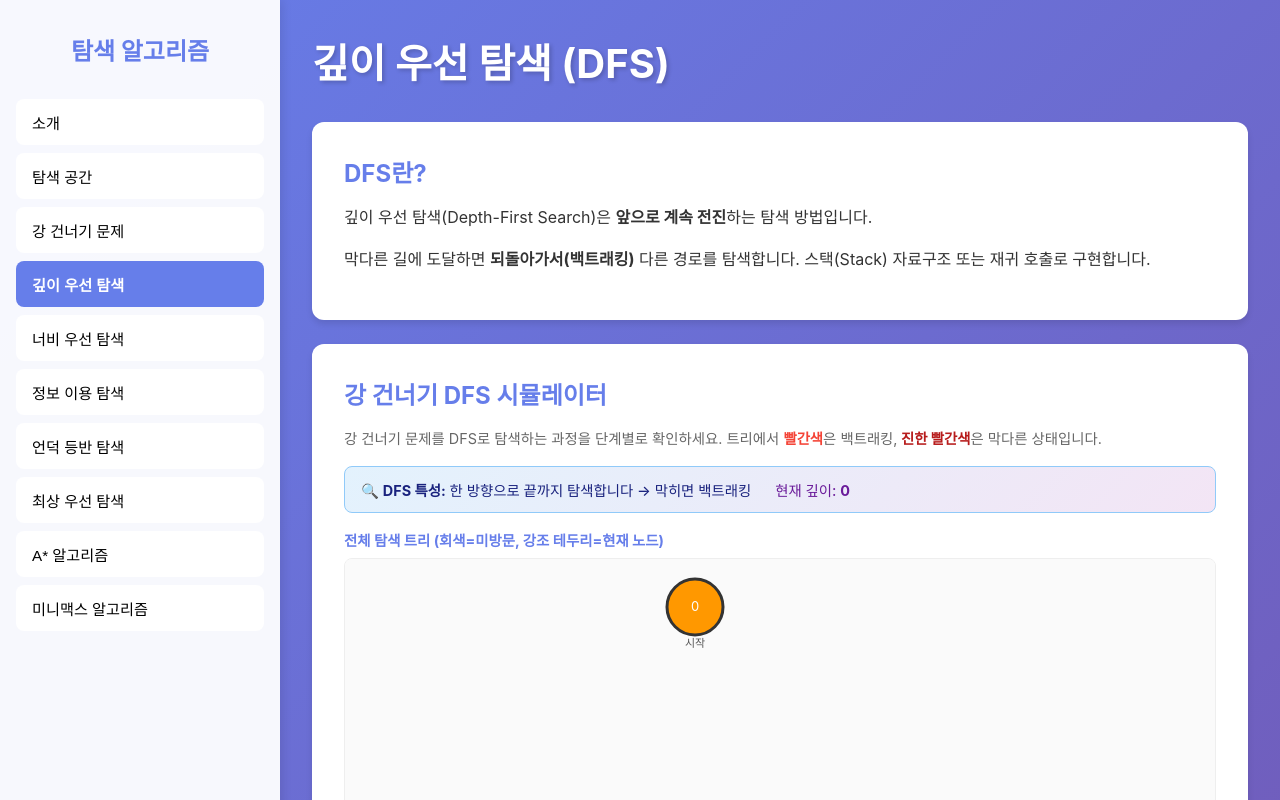
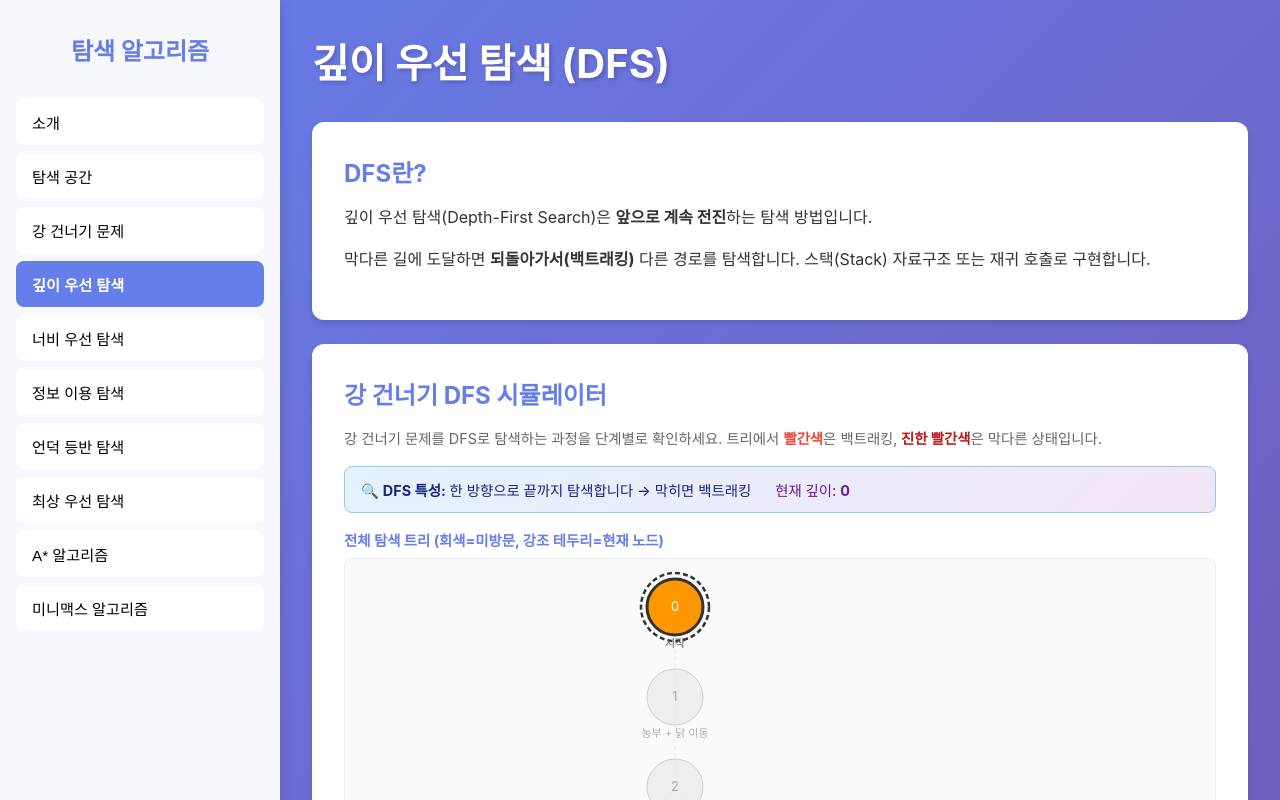
Before and after one commit to tlsdydwns20513-dot/search-algorithm-edu-v2, a React (Vite) app: page / in a window 1280 px wide. Both pictures are taken after a click on the button "깊이 우선 탐색". Shown: the top 800 px of the page. Built offline with nearby package versions, Linux system fonts and the light colour scheme.

Commit message:
fix: update src/components/shared/TreeVisualizer.tsx

```diff
--- a/src/components/shared/TreeVisualizer.tsx
+++ b/src/components/shared/TreeVisualizer.tsx
@@ -2,7 +2,8 @@ import { useMemo, useRef } from 'react'
 import { SearchTreeNode } from '../../types/index'
 
 interface TreeVisualizerProps {
-  nodes: SearchTreeNode[]
+  nodes: SearchTreeNode[]        // 현재까지 생성된 노드 (방문 상태 포함)
+  allNodes?: SearchTreeNode[]    // 전체 트리 노드 (미리 그리기용)
   currentNodeId: string
   mode: 'dfs' | 'bfs'
   width?: number
@@ -35,7 +36,6 @@ function buildLayout(nodes: SearchTreeNode[], mode: 'dfs' | 'bfs'): LayoutNode[]
   const nodeMap = new Map(nodes.map(n => [n.id, n]))
 
   if (mode === 'bfs') {
-    // 깊이별 레벨 레이아웃
     const byDepth = new Map<number, SearchTreeNode[]>()
     for (const n of nodes) {
       const arr = byDepth.get(n.depth) ?? []
@@ -58,7 +58,6 @@ function buildLayout(nodes: SearchTreeNode[], mode: 'dfs' | 'bfs'): LayoutNode[]
       })
     }
 
-    // 중앙 정렬: minX/maxX 기준으로 오프셋 적용
     if (layout.length > 0) {
       const xs = layout.map(l => l.x)
       const minX = Math.min(...xs)
@@ -69,7 +68,6 @@ function buildLayout(nodes: SearchTreeNode[], mode: 'dfs' | 'bfs'): LayoutNode[]
 
     return layout
   } else {
-    // DFS: 방문 순서 기반 레이아웃 (트리 구조 유지)
     const layout: LayoutNode[] = []
     let xCounter = 0
 
@@ -94,7 +92,6 @@ function buildLayout(nodes: SearchTreeNode[], mode: 'dfs' | 'bfs'): LayoutNode[]
     const root = nodes.find(n => n.parentId === null)
     if (root) dfsLayout(root.id, 0)
 
-    // 중앙 정렬: minX/maxX 기준으로 오프셋 적용
     if (layout.length > 0) {
       const xs = layout.map(l => l.x)
       const minX = Math.min(...xs)
@@ -107,16 +104,21 @@ function buildLayout(nodes: SearchTreeNode[], mode: 'dfs' | 'bfs'): LayoutNode[]
   }
 }
 
-export default function TreeVisualizer({ nodes, currentNodeId, mode, width = 700, height = 400 }: TreeVisualizerProps) {
+export default function TreeVisualizer({ nodes, allNodes, currentNodeId, mode, width = 700, height = 400 }: TreeVisualizerProps) {
   const containerRef = useRef<HTMLDivElement>(null)
 
-  const layout = useMemo(() => buildLayout(nodes, mode), [nodes, mode])
+  // allNodes가 있으면 전체 트리 레이아웃 기준으로 그리기
+  const baseNodes = allNodes ?? nodes
+  const layout = useMemo(() => buildLayout(baseNodes, mode), [baseNodes, mode])
 
   const posMap = useMemo(() => {
     const m = new Map<string, { x: number; y: number }>()
     for (const l of layout) m.set(l.id, { x: l.x, y: l.y })
     return m
   }, [layout])
+
+  // 현재까지 방문한 노드 맵 (status 정보 포함)
+  const visitedNodeMap = useMemo(() => new Map(nodes.map(n => [n.id, n])), [nodes])
 
   if (layout.length === 0) {
     return (
@@ -137,10 +139,7 @@ export default function TreeVisualizer({ nodes, currentNodeId, mode, width = 700
   const svgWidth = Math.max(contentWidth, width)
   const svgHeight = Math.max(maxY - minY, height)
 
-  // 루트가 SVG 중앙 상단에 오도록 중앙 정렬
   const offsetX = -minX + (svgWidth - contentWidth) / 2
-
-  const nodeMap = new Map(nodes.map(n => [n.id, n]))
 
   return (
     <div
@@ -149,12 +148,13 @@ export default function TreeVisualizer({ nodes, currentNodeId, mode, width = 700
     >
       <svg width={svgWidth} height={svgHeight} style={{ display: 'block' }}>
         <g transform={`translate(${offsetX}, ${-minY})`}>
-          {/* 엣지 */}
-          {nodes.map(n => {
+          {/* 엣지 - allNodes 기준으로 그리기 */}
+          {baseNodes.map(n => {
             if (!n.parentId) return null
             const from = posMap.get(n.parentId)
             const to = posMap.get(n.id)
             if (!from || !to) return null
+            const isVisited = visitedNodeMap.has(n.id)
             return (
               <line
                 key={`edge-${n.id}`}
@@ -162,26 +162,44 @@ export default function TreeVisualizer({ nodes, currentNodeId, mode, width = 700
                 y1={from.y}
                 x2={to.x}
                 y2={to.y}
-                stroke="#bbb"
-                strokeWidth={1.5}
+                stroke={isVisited ? '#bbb' : '#ddd'}
+                strokeWidth={isVisited ? 1.5 : 1}
+                strokeDasharray={isVisited ? undefined : '4,3'}
+                opacity={isVisited ? 1 : 0.5}
               />
             )
           })}
 
-          {/* 노드 */}
+          {/* 노드 - allNodes 기준으로 그리기, 방문 여부에 따라 색상 결정 */}
           {layout.map(({ id, x, y, node }) => {
             const isCurrent = id === currentNodeId
-            const color = STATUS_COLORS[node.status] ?? '#e0e0e0'
-            const textColor = node.status === 'unvisited' ? '#555' : '#fff'
+            const visitedNode = visitedNodeMap.get(id)
+            // allNodes 모드: 방문한 노드는 실제 status 색상, 미방문은 회색
+            const color = visitedNode
+              ? (STATUS_COLORS[visitedNode.status] ?? '#e0e0e0')
+              : '#e0e0e0'
+            const textColor = (!visitedNode || visitedNode.status === 'unvisited') ? '#555' : '#fff'
+            const opacity = visitedNode ? 1 : 0.45
 
             return (
-              <g key={id} transform={`translate(${x}, ${y})`}>
+              <g key={id} transform={`translate(${x}, ${y})`} opacity={opacity}>
                 <circle
                   r={NODE_RADIUS}
                   fill={color}
                   stroke={isCurrent ? '#333' : '#999'}
                   strokeWidth={isCurrent ? 3 : 1}
                 />
+                {/* 현재 노드 강조 링 */}
+                {isCurrent && (
+                  <circle
+                    r={NODE_RADIUS + 6}
+                    fill="none"
+                    stroke="#333"
+                    strokeWidth={2.5}
+                    strokeDasharray="5,3"
+                    opacity={1}
+                  />
+                )}
                 <text
                   textAnchor="middle"
                   dominantBaseline="middle"
@@ -191,7 +209,6 @@ export default function TreeVisualizer({ nodes, currentNodeId, mode, width = 700
                 >
                   {node.depth}
                 </text>
-                {/* action 텍스트 */}
                 <text
                   y={NODE_RADIUS + 12}
                   textAnchor="middle"
```
